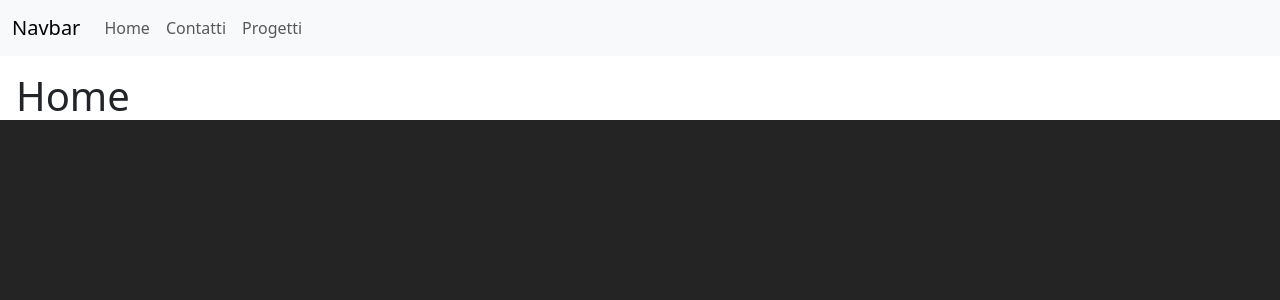
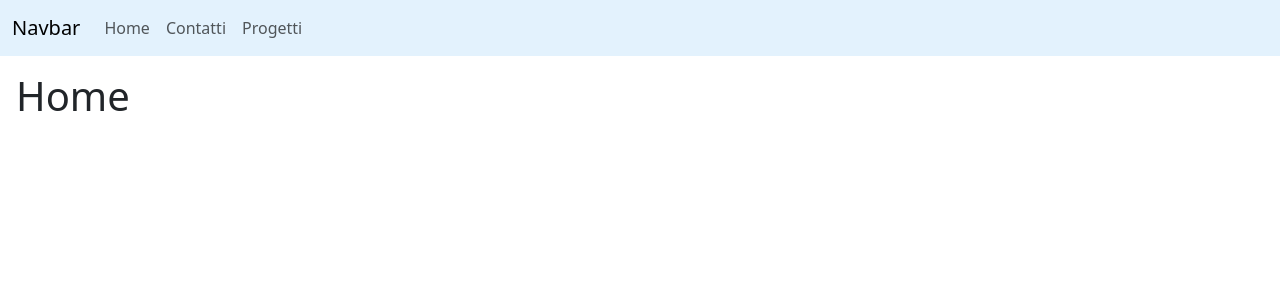
Before and after one commit to alessiogentilezza/vite-boolfolio, a Vue app: page / in a window 1280 px wide. Shown: the top 300 px of the page. Built offline with nearby package versions, Linux system fonts and the light colour scheme.

Commit message:
un po' di style

```diff
--- a/index.html
+++ b/index.html
@@ -4,6 +4,7 @@
     <meta charset="UTF-8" />
     <link rel="icon" type="image/svg+xml" href="/vite.svg" />
     <meta name="viewport" content="width=device-width, initial-scale=1.0" />
+    <link rel="stylesheet" href="https://cdnjs.cloudflare.com/ajax/libs/font-awesome/6.4.0/css/all.min.css" integrity="sha512-iecdLmaskl7CVkqkXNQ/ZH/XLlvWZOJyj7Yy7tcenmpD1ypASozpmT/E0iPtmFIB46ZmdtAc9eNBvH0H/ZpiBw==" crossorigin="anonymous" referrerpolicy="no-referrer" />
     <title>Vite + Vue</title>
   </head>
   <body>
--- a/src/components/AppHeader.vue
+++ b/src/components/AppHeader.vue
@@ -1,5 +1,5 @@
 <template>
-  <nav class="navbar navbar-expand-lg bg-body-tertiary">
+  <nav class="navbar navbar-expand-lg" style="background-color: #e3f2fd;">
     <div class="container-fluid">
       <a class="navbar-brand" href="#">Navbar</a>
       <button class="navbar-toggler" type="button" data-bs-toggle="collapse" data-bs-target="#navbarNav"
--- a/src/pages/NotFound.vue
+++ b/src/pages/NotFound.vue
@@ -1,5 +1,5 @@
 <template>
-    <h1>Pagina non trovata</h1>
+    <h1 class="m-3">Pagina non trovata</h1>
 </template>
 
 
--- a/src/pages/ProjectCard.vue
+++ b/src/pages/ProjectCard.vue
@@ -52,7 +52,7 @@ export default {
             </li>
 
             <router-link :to="{ name: 'single-project', params: { slug: project.slug } }"
-              class="badge rounded-pill text-bg-warning">
+              class="badge rounded-pill text-bg-warning text-decoration-none">
               Vedi progetto completo
             </router-link>
 
--- a/src/pages/SingleProject.vue
+++ b/src/pages/SingleProject.vue
@@ -17,6 +17,12 @@
                         <li v-for="tecnology in project.technologies" class="card-subtitle text-primary pb-1">
                             {{ tecnology.name }}
                         </li>
+                        <div class="d-flex justify-content-end">
+                            <router-link :to="{ name: 'projects' }" class="badge rounded-pill text-bg-danger">
+                                <i class="fa-solid fa-arrow-left"></i>
+                            </router-link>
+                        </div>
+
 
                     </div>
                 </div>
@@ -51,7 +57,7 @@ export default {
                 if (response.data.success == true) {
                     this.project = response.data.project;
                 } else {
-                    // alert('oh oh manca qualcosa');
+                    alert(response.data.error);
                     this.$router.push({ name: 'not-found' });
                 }
 
--- a/src/style.css
+++ b/src/style.css
@@ -2,10 +2,6 @@
   font-family: Inter, system-ui, Avenir, Helvetica, Arial, sans-serif;
   line-height: 1.5;
   font-weight: 400;
-
-  color-scheme: light dark;
-  color: rgba(255, 255, 255, 0.87);
-  background-color: #242424;
 
   font-synthesis: none;
   text-rendering: optimizeLegibility;
```
